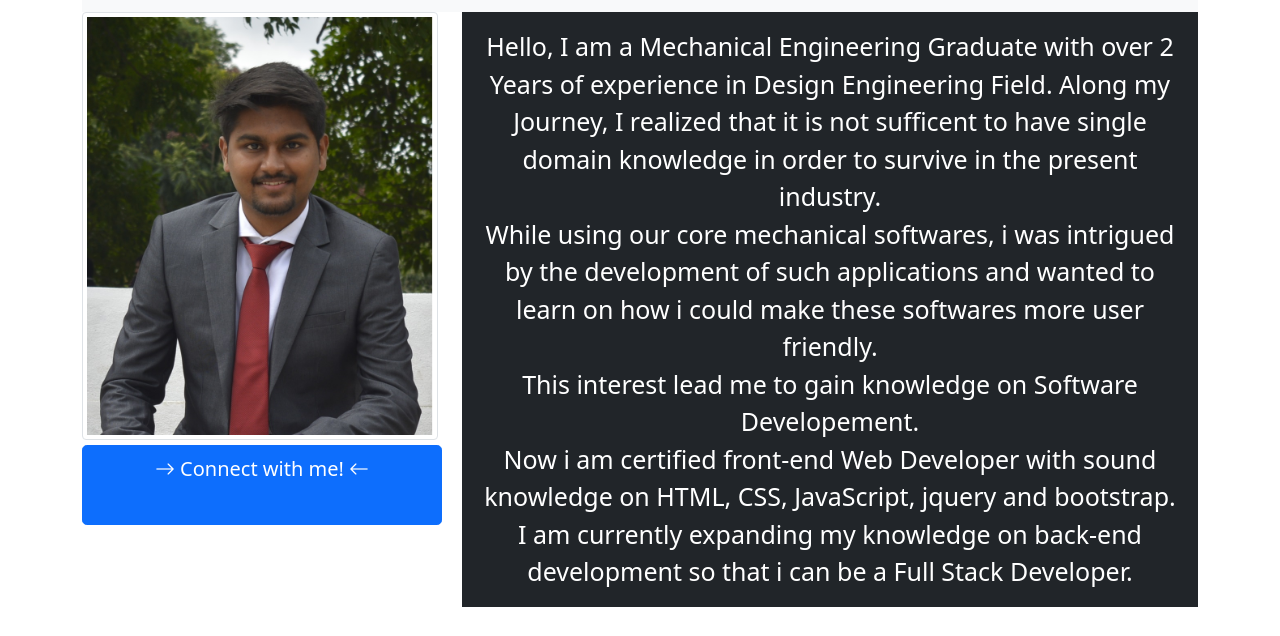
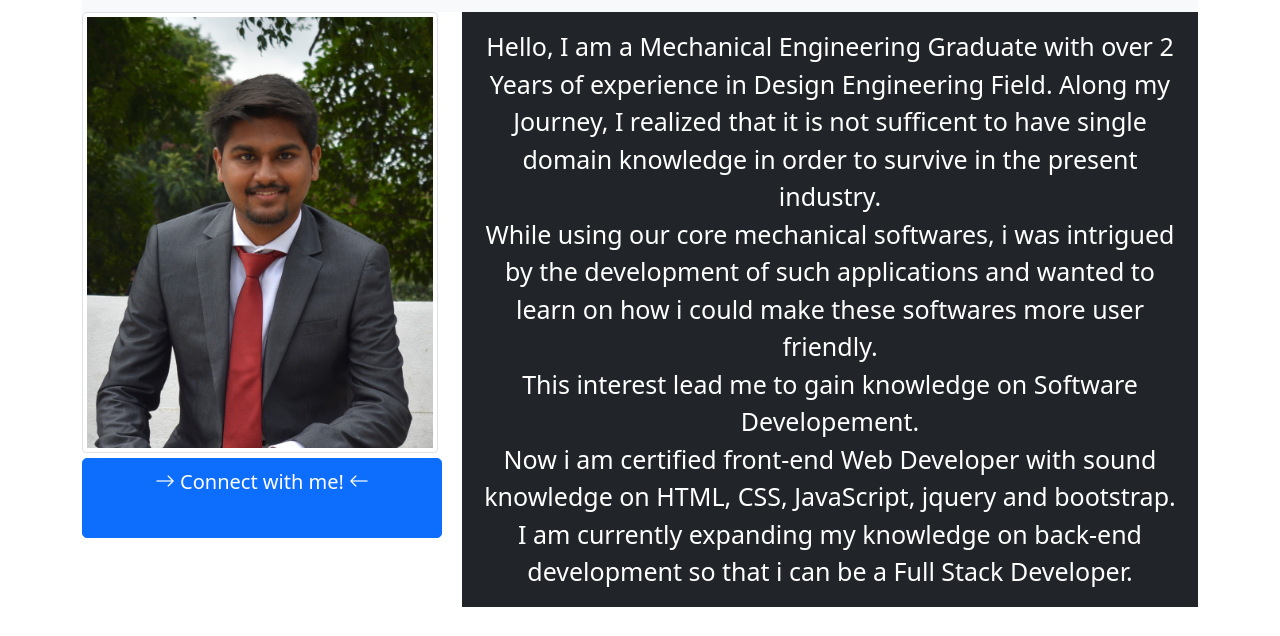
Before and after one commit to Phaneendra1997/portfolio1, a plain HTML site: page about.html in a window 1280 px wide. Shown: the part 126-762 px from the top of the page. Drawn offline with nearby package versions, Linux system fonts and the light colour scheme.

Commit message:
Add files via upload

```diff
--- a/about.html
+++ b/about.html
@@ -81,7 +81,7 @@
 
 
 						<div class="col-md-4">
-						<img src="mypic1.jpg" class="img-thumbnail" alt="..."><br>
+						<img src="pic.jpg" class="img-thumbnail" alt="..."><br>
 						<a href="contact.html" id="bt" type="button" class="btn btn-primary bi bi-arrow-right  btn-lg text-center"> Connect with me! <i class="bi bi-arrow-left"> </i></a>
 						</div>
 
```
Also changed, not shown: pic.jpg (added).
